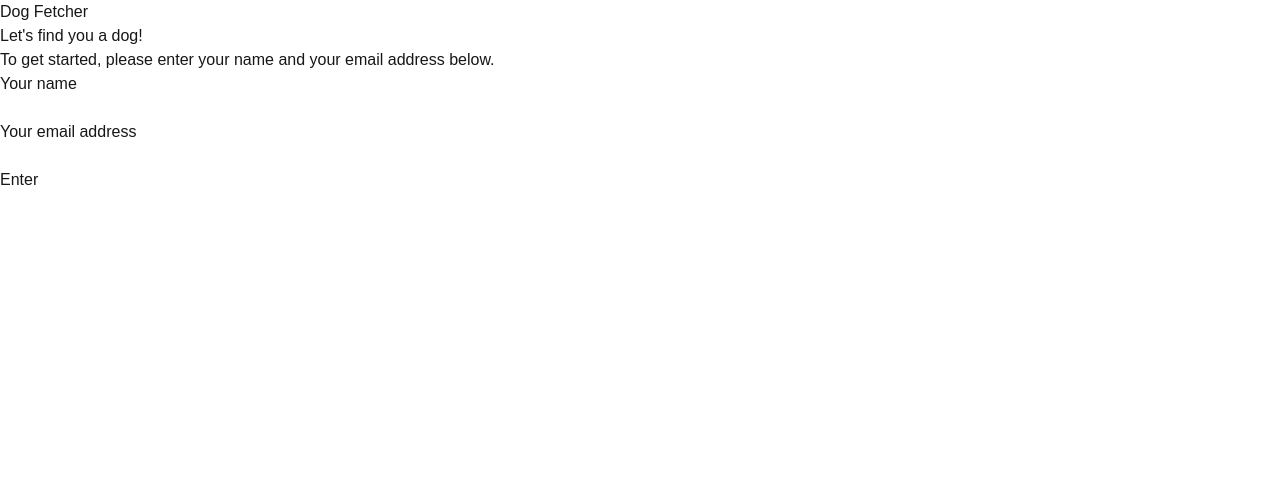
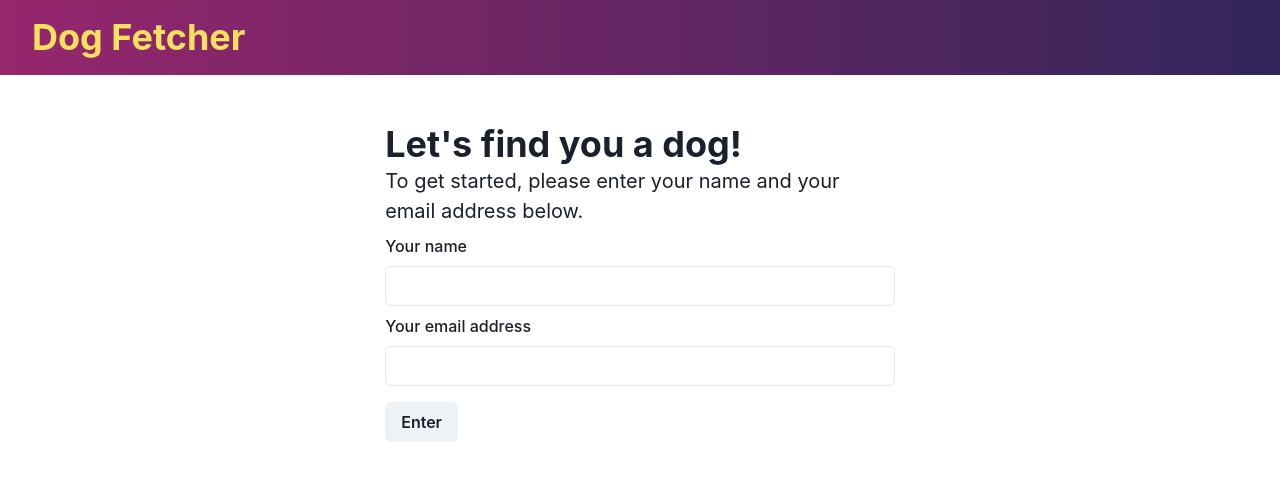
Before and after one commit to pearlbea/dog-fetcher, a Next.js app: page / in a window 1280 px wide. Shown: the top 480 px of the page. Built offline with nearby package versions, Linux system fonts and the light colour scheme.

Commit message:
move tailwind to chakra

```diff
--- a/app/layout.tsx
+++ b/app/layout.tsx
@@ -1,17 +1,6 @@
 import type { Metadata } from "next";
-import localFont from "next/font/local";
-import "./globals.css";
-
-const geistSans = localFont({
-  src: "./fonts/GeistVF.woff",
-  variable: "--font-geist-sans",
-  weight: "100 900",
-});
-const geistMono = localFont({
-  src: "./fonts/GeistMonoVF.woff",
-  variable: "--font-geist-mono",
-  weight: "100 900",
-});
+import { Providers } from "./providers/providers";
+import { Box, Container, Heading } from "@chakra-ui/react";
 
 export const metadata: Metadata = {
   title: "Dog fetcher",
@@ -24,15 +13,20 @@ export default function RootLayout({
 }>) {
   return (
     <html lang="en">
-      <body
-        className={`${geistSans.variable} ${geistMono.variable} antialiased`}
-      >
-        <header className="bg-gradient-to-r from-pink-900 to-purple-900 py-4 px-8">
-          <h1 className="text-2xl mx-auto max-w-6xl text-amber-300 font-bold">Dog Fetcher</h1>
-        </header>
-        <main className="container mx-auto max-w-6xl px-8">
-          {children}
-        </main>
+      <body>
+        <Providers>
+          <Box
+            as="header"
+            bgGradient="linear(to-r, pink.700, purple.900)"
+            mb="4"
+            px="8"
+            py="4"
+            w="100%"
+          >
+            <Heading color="yellow.300">Dog Fetcher</Heading>
+          </Box>
+          <Container maxWidth="1280px">{children}</Container>
+        </Providers>
       </body>
     </html>
   );
--- a/app/page.tsx
+++ b/app/page.tsx
@@ -1,60 +1,91 @@
-'use client';
+"use client";
 
 import { FormEvent, useState } from "react";
 import { login } from "./requests/login";
 import { useRouter } from "next/navigation";
+import {
+  Box,
+  Button,
+  Container,
+  FormControl,
+  FormLabel,
+  Heading,
+  Input,
+  Spinner,
+  Text,
+} from "@chakra-ui/react";
 
 export default function Login() {
   const router = useRouter();
-  const [ name, setName ] = useState<string>('');
-  const [ email, setEmail ] = useState<string>('');
-  const [ status, setStatus ] = useState<string>('idle');
+  const [name, setName] = useState<string>("");
+  const [email, setEmail] = useState<string>("");
+
+  // idle, loading, success, error
+  const [status, setStatus] = useState<string>("idle");
 
   async function handleSubmit(e: FormEvent) {
     e.preventDefault();
-    setStatus('loading');
+    setStatus("loading");
 
     const response = await login({ name, email });
+
     if (response.ok) {
-      setStatus('success');
-      router.push('/dashboard');
+      setStatus("success");
+      router.push("/dashboard");
     } else {
-      setStatus('error');
+      setStatus("error");
     }
   }
 
+  if (status === "error") {
+    return <Box p="8">Something went wrong. Please try again.</Box>;
+  }
+
+  if (status === "loading") {
     return (
-    <div className="container">
-      <h1>Let's find you a dog!</h1>
-      <p>To get started, please enter your name and your email address below.</p>
+      <Box p="8">
+        <Spinner />
+      </Box>
+    );
+  }
+
+  return (
+    <Container>
+      <Box p="8">
+        <Heading as="h1">Let's find you a dog!</Heading>
+        <Text fontSize="xl">
+          To get started, please enter your name and your email address below.
+        </Text>
         <form onSubmit={handleSubmit}>
-        <div>
-          <label htmlFor="name">Your name</label><br />
-          <input
+          <FormControl my="2">
+            <FormLabel htmlFor="name">Your name</FormLabel>
+            <Input
               type="text"
               required={true}
-            disabled={status === 'loading'}
+              disabled={status === "loading"}
               id="name"
               name="name"
               value={name}
-            onChange={e => setName(e.currentTarget.value)}
+              onChange={(e) => setName(e.currentTarget.value)}
             />
-        </div>
-        <div>
-          <label htmlFor="email">Your email address</label><br />
-          <input
+          </FormControl>
+          <FormControl my="2">
+            <FormLabel htmlFor="email">Your email address</FormLabel>
+            <Input
               type="email"
               required={true}
-            disabled={status === 'loading'}
+              disabled={status === "loading"}
               id="email"
               name="email"
               value={email}
-            onChange={e => setEmail(e.currentTarget.value)}
+              onChange={(e) => setEmail(e.currentTarget.value)}
             />
-        </div>
-        <button type="submit">{status === "loading" ? "Submitting..." : "Enter"}</button>
-        {status === 'error' ? <p>Something went wrong. Please try again.</p> : ''}
+          </FormControl>
+          <Button my="2" type="submit">
+            {status === "loading" ? "Submitting..." : "Enter"}
+          </Button>
         </form>
-    </div>
+      </Box>
+    </Container>
   );
 }
--- /dev/null
+++ b/app/providers/providers.tsx
@@ -0,0 +1,7 @@
+"use client";
+
+import { ChakraProvider } from "@chakra-ui/react";
+
+export function Providers({ children }: { children: React.ReactNode }) {
+  return <ChakraProvider>{children}</ChakraProvider>;
+}
--- a/package.json
+++ b/package.json
@@ -10,6 +10,11 @@
     "test": "jest"
   },
   "dependencies": {
+    "@chakra-ui/next-js": "^2.2.0",
+    "@chakra-ui/react": "^2.8.2",
+    "@emotion/react": "^11.13.3",
+    "@emotion/styled": "^11.13.0",
+    "framer-motion": "^11.8.0",
     "next": "14.2.13",
     "react": "^18",
     "react-dom": "^18",
```
Also changed, not shown: app/dashboard/breed-list.tsx (added, +59 -0 lines), app/dashboard/dog.tsx (+44 -26 lines), app/dashboard/page.tsx (+53 -18 lines), app/requests/breeds.ts (added, +15 -0 lines), app/requests/dogs.ts (+43 -13 lines), 1 other file (tests, documents, lock files or other folders). Lines whose indentation alone changed are shown as unchanged.
